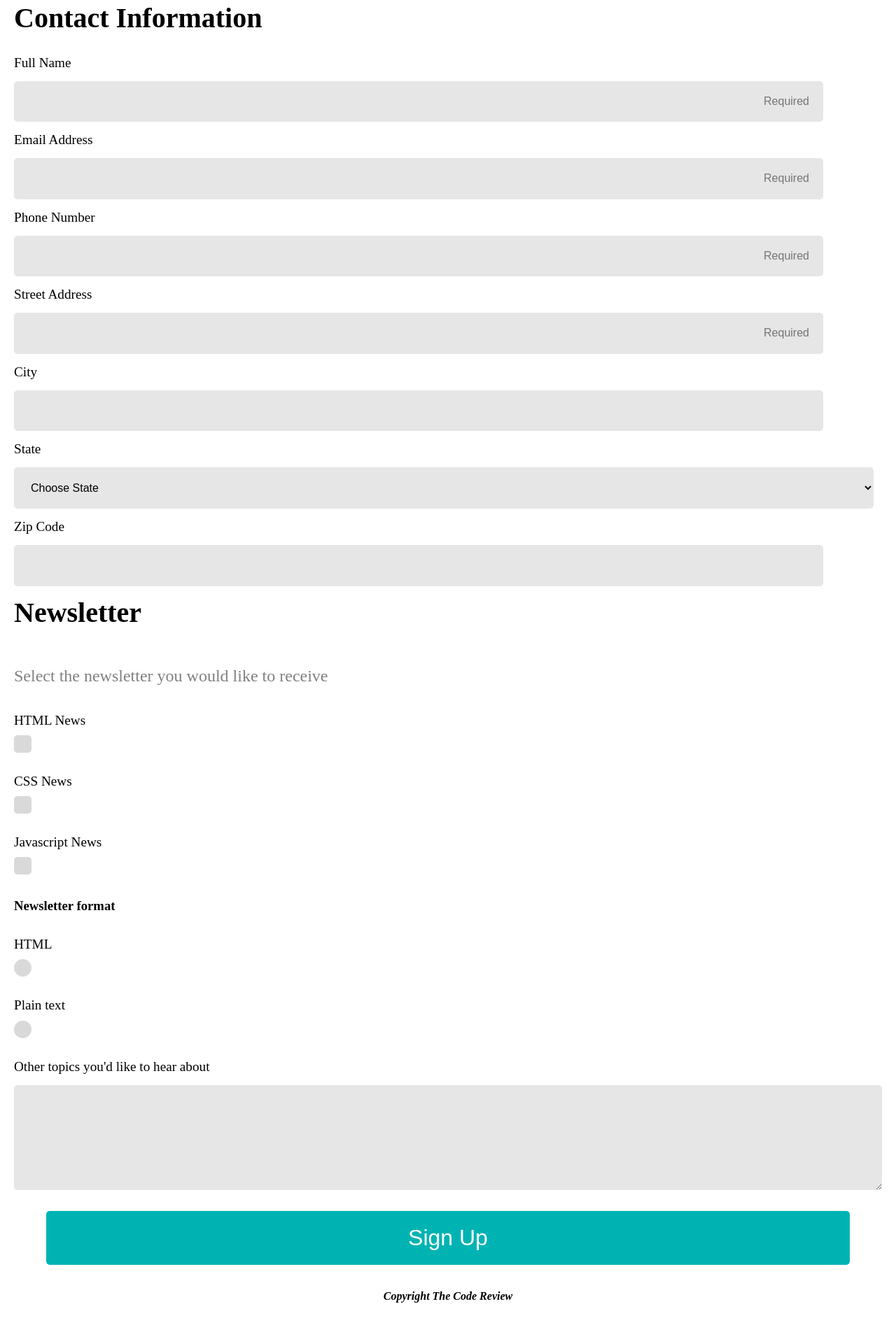
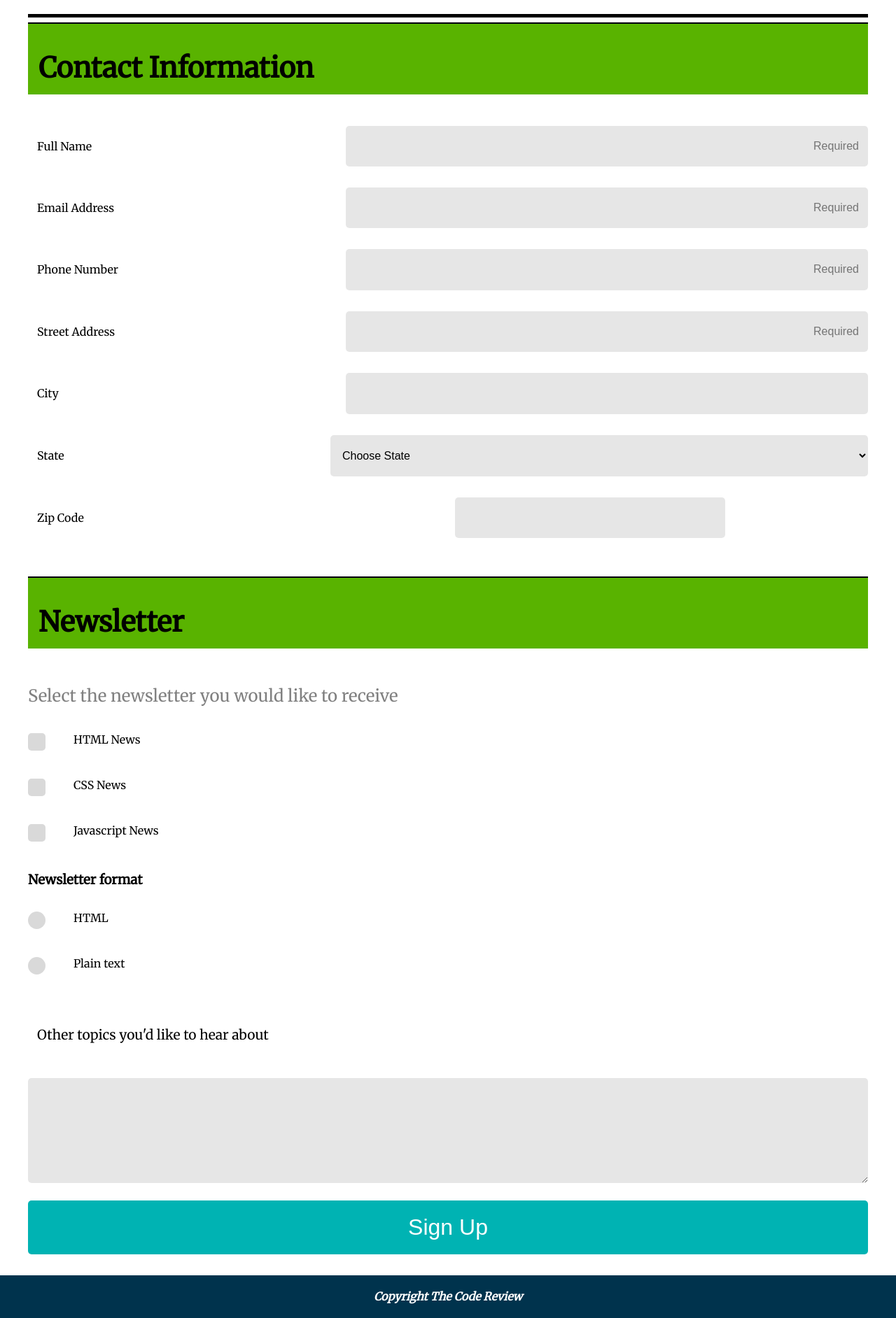
Before and after one commit to heidirochelle/techdegree_project_3, a plain HTML site: page index.html in a window 1280 px wide. Shown: the part 285-2169 px from the top of the page at 70% size. Drawn offline with Linux system fonts and the light colour scheme.

Commit message:
Finshing touches
Got inputs to line up. Added transitions and fades to inputs. Im excited!

```diff
--- a/css/styles.css
+++ b/css/styles.css
@@ -17,31 +17,12 @@ h2 {
   text-align: center;
   font-size: 2em;
   color: #404040;
+  margin-top: 45px;
 }
 
 p {
   font-size: 1.5em;
   padding: 0 15px;
-}
-
-.top-p {
-  color: #b3b3b3;
-}
-
-.section-title  {
-  text-align: left;
-  margin: 20px 20px 30px 0;
-  font-size: 2.5em;
-  font-weight: bold;
-}
-
-/* .hr1 {
-  line-height: 3px;
-} */
-
-.p-2 {
-  color: #808080;
-  padding-left: 0;
 }
 
 header,
@@ -51,29 +32,20 @@ footer {
   text-align: center;
 }
 
+header {
+  margin: 0 20px 6.5px;
+  border-bottom: 5px solid black;
+}
+
 footer {
   font-style: italic;
   margin: 0;
+  background-color: #00334d;
+  color: #fff;
 }
 
 label {
-  font-size: 1.2em;
-}
-
-input,
-select {
-  justify-content: center;
-}
-
-legend[section-title] {
-  margin-top: 20px;
-}
-
-
-.contact-info,
-.newsletter {
-  justify-content: center;
-  margin: 0 20px;
+  font-size: 1em;
 }
 
 fieldset {
@@ -82,22 +54,20 @@ fieldset {
   padding: 0;
 }
 
-header {
-  margin: 0 0 15px;
-}
-
 input,
 select {
+  justify-content: center;
   border: none;
   background-color: #e6e6e6;
   border-radius: 5px;
-  padding: 20px;
-  width: 90%;
+  padding: 20px 13px;
+  max-width: 90%;
 }
 
 select {
   cursor: pointer;
   width:99%;
+  padding-right: 3px;
 }
 
 textarea {
@@ -108,19 +78,125 @@ textarea {
   margin: 15px 0;
 }
 
+input,
+select,
+button {
+  margin: 15px 0;
+}
+
+button {
+  align-self: center;
+  cursor: pointer;
+  border: none;
+  width: 100%;
+  margin: 15px 20px 30px;
+  padding: 20px 40px;
+  border-radius: 5px;
+  padding: 20px;
+  background-color: #00b3b3;
+  color: #fff;
+  font-size: 2em;
+}
+
+/*.....class styles.....*/
+
+.top-p {
+  color: #b3b3b3;
+  padding-bottom: 30px;
+}
+
+.section-title  {
+  text-align: left;
+  margin: 20px 0 30px 0;
+  padding-top: 40px;
+  padding-left: 15px;
+  padding-bottom: 15px;
+  font-size: 2.5em;
+  font-weight: bold;
+  background-color: #59b300;
+  width: 100%;
+}
+
+.p-2 {
+  color: #808080;
+  padding-left: 0;
+}
+
+.contact-info,
+.newsletter {
+  justify-content: center;
+  margin: 0 20px;
+}
+
+.newsletter {
+  border-top: 2px solid black;
+  margin-bottom: 20px;
+}
+
+.contact-info {
+  border-top: 2px solid black;
+  margin-bottom: 40px;
+}
+
 .comments {
-  margin-top: 15px;
+  margin-top: 30px;
+}
+
+label.comments {
+  font-size: 1.2em;
 }
 
 .title {
   background-color: #00334d;
   color: #fff;
   max-width: 100%;
-  margin: 0 auto;
-  padding: 38px 50px;
-  font-size: 3em;
+  margin: 0;
+  padding: 30px 25px;
+  font-size: 2em;
+  text-align: center;
 }
 
+
+/*css child selectors*/
+
+legend[section-title] {
+  margin-top: 20px;
+}
+
+input[placeholder] {
+  text-align: right;
+}
+
+
+input[type=text] {
+    transition: ease-in-out, width .35s ease-in-out;
+    transition: background-color 1.5s ease;
+}
+
+input[type=email] {
+    transition: ease-in-out, width .35s ease-in-out;
+    transition: background-color 1.5s ease;
+}
+
+input[type=tel] {
+    transition: ease-in-out, width .35s ease-in-out;
+    transition: background-color 1.5s ease;
+}
+
+input[type=text]:focus {
+    width: 420px;
+
+}
+
+input[type=email]:focus {
+    width: 420px;
+}
+
+input[type=tel]:focus {
+    width: 420px;
+}
+
+/*.....checkbox and radio styles.....*/
 .container {
   display: flex;
   flex-direction: column;
@@ -129,14 +205,12 @@ textarea {
   margin: 15px 0px;
 }
 
-/*.....removes browser default checkbox.....*/
 .container input {
   opacity: 0;
   position: absolute;
   cursor: pointer;
-}
+} /*.....removes browser default checkbox.....*/
 
-/*....creates custom checkbox.....*/
 .checkmark {
   top: 0;
   left: 0;
@@ -145,29 +219,25 @@ textarea {
   margin-top: 10px;
   background-color: #d9d9d9;
   border-radius: 5px;
-}
+} /*....creates custom checkbox.....*/
 
-/*.....checkbox color on hover.....*/
 .container:hover input~ .checkmark {
   background-color: #808080;
-}
+} /*.....checkbox color on hover.....*/
 
-/*.....checkbox color after it is checked.....*/
 .container input:checked~ .checkmark {
     background-color: #1a75ff;
-  }
+} /*.....checkbox color after it is checked.....*/
 
-  /*.....checkmark (hidden when not checked).....*/
 .checkmark:after {
     content: "";
     position: absolute;
     display: none;
-}
+} /*.....checkmark (hidden when not checked).....*/
 
-  /*.....display checkmark.....*/
 .container input:checked ~ .checkmark:after {
     display: block;
-}
+} /*.....display checkmark.....*/
 
 .container .checkmark:after {
   left: 9px;
@@ -180,16 +250,14 @@ textarea {
   -webkit-transform: rotate(45deg);
   -ms-transform: rotate(45deg);
   transform: rotate(45deg);
-}
+} /*.....checkmark style.....*/
 
-/*.....removes browser default radio.....*/
 .container input {
   opacity: 0;
   position: absolute;
   cursor: pointer;
-}
+} /*.....removes browser default radio.....*/
 
-/*....creates custom radio.....*/
 .round {
   top: 0;
   left: 0;
@@ -198,29 +266,25 @@ textarea {
   margin-top: 10px;
   background-color: #d9d9d9;
   border-radius: 50%;
-}
+} /*....creates custom radio.....*/
 
-/*.....radio color on hover.....*/
 .container:hover input~ .round {
   background-color: #808080;
-}
+} /*.....radio color on hover.....*/
 
-/*.....radio color after it is checked.....*/
 .container input:checked~ .round {
     background-color: #1a75ff;
-  }
+} /*.....radio color after it is checked.....*/
 
-  /*.....check (hidden when not checked).....*/
 .round:after {
     content: "";
     position: absolute;
     display: none;
-}
+} /*.....check (hidden when not checked).....*/
 
-  /*.....display check.....*/
 .container input:checked ~ .round:after {
     display: block;
-}
+} /*.....display check.....*/
 
 .container .round:after {
   top: 9px;
@@ -230,32 +294,93 @@ textarea {
   border-radius: 50%;
   background: white;
   margin: 31px -1px;
+} /*.....radio button style after checked.....*/
+
+/*.....media queries....*/
+
+@media (min-width: 769px) {
+
+  main,
+  .contact-info,
+  .newsletter {
+    max-width: 100%;
+    display: flex;
+  }
+
+
+  header {
+    margin-left: 40px;
+    margin-right: 40px;
+  }
+
+  main {
+    margin-left: 20px;
+    margin-right: 20px;
   }
 
   input,
-select,
-button {
-  margin: 15px 0;
+  select {
+    float: right;
+  }
+
+  select {
+    min-width: 64%;
+  }
+
+  label {
+    position: relative;
+    float: left;
+    margin: 15px 50px 15px 0;
+    padding: 20px 13px;
+  }
+
+  input#zip {
+    max-width: 30%;
+    margin-right: 12.75em;
+  }
+
+  .options {
+    width: 60%;
+    margin-left: 20px;
+  }
+
+  .title {
+    max-width: 100%;
+    margin: 0;
+    padding-right: 0;
+    font-size: 3em;
+    text-align: center;
+    max-width: 100%;
+  }
+
+  .container {
+  display: block;
+  position: relative;
+  padding-left: 65px;
+  margin-bottom: 12px;
+  padding-top: 0;
+}
+
+  .checkmark {
+    position: absolute;
+    margin-top: 0;
+  }
+
+  .container .checkmark:after {
+    margin: 0;
+  }
+
+.round {
+  position: absolute;
+  margin-top: 0;
+}
+
+.container .round:after {
+  margin: 0;
 }
 
   button {
-  align-self: center;
-  cursor: pointer;
-  border: none;
-  width: 92.6%;
-  margin: 15px 20px 15px;
-  padding: 20px 40px;
-  border-radius: 5px;
-  padding: 20px;
-  background-color: #00b3b3;
-  color: #fff;
-  font-size: 2em;
+    max-width: 100%;
+    margin: 10px;
   }
-
-input[placeholder] {
-  text-align: right;
 }
-
-select option:first-child {
-  color:red;
-}
--- a/index.html
+++ b/index.html
@@ -3,43 +3,62 @@
 <head>
   <link rel="stylesheet" href="css/normalize.css">
   <link rel="stylesheet" href="css/styles.css">
-
+  <link href="https://fonts.googleapis.com/css?family=Merriweather" rel="stylesheet">
+  <style>
+    body {
+      font-family: 'Merriweather', serif;
+    }
+    input:focus {
+      background-color: #bfbfbf;
+      outline: none;
+    }
+  </style>
   <title>Online Registration Form</title>
   <meta name="viewport" content="width=device-width, initial-scale=1">
 </head>
 
 <body>
+  <h1 class="title">The Code Review</h1>
   <header>
-    <h1 class="title">The Code Review</h1>
     <h2>Sign up for our newsletter</h2>
     <p class="top-p">Get the latest news on how your code is doing right in your inbox</p>
   </header>
 
   <main>
 
-
+  <form>
     <section class="contact-info">
-      <form>
       <fieldset>
           <legend class="section-title">Contact Information</legend>
 
+        <div class="inputs">
           <label for="name">Full Name</label>
-        <input type="name" id="name" name="user_name" required placeholder="Required">
+          <input class="options" type="text" id="name" name="user_name" required placeholder="Required">
+        </div>
 
+        <div class="inputs">
           <label for="mail">Email Address</label>
-        <input type="email" id="mail" name="user_email" required placeholder="Required">
+          <input class="options" type="email" id="mail" name="user_email" required placeholder="Required">
+        </div>
 
+        <div class="inputs">
           <label for="tel">Phone Number</label>
-        <input type="tel" id="tel" name="user_tel" required placeholder="Required">
+          <input class="options" type="tel" id="tel" name="user_tel" required placeholder="Required">
+        </div>
 
+        <div class="inputs">
           <label for="address">Street Address</label>
-        <input type="text" id="address" name="user_address" required placeholder="Required">
+          <input class="options" type="text" id="address" name="user_address" required placeholder="Required">
+        </div>
 
+        <div class="inputs">
           <label for="city">City</label>
-        <input type="text" id="city" name="user_city">
+          <input class="options" type="text" id="city" name="user_city">
+        </div>
 
+        <div class="inputs">
           <label for="state">State</label>
-        <select type="state" id="state" name="state">
+          <select class="options" id="state" name="state">
             <option value="" disabled selected>Choose State</option>
             <option value="alabama">Alabama</option>
             <option value="alaska">Alaska</option>
@@ -92,16 +111,16 @@
             <option value="wisconsin">Wisconsin</option>
             <option value="wyoming">Wyoming</option>
           </select>
+        </div>
 
+        <div class="inputs">
           <label for="zip">Zip Code</label>
-            <input type="text" id="zip" name="user_zip">
+          <input class="options" type="text" id="zip" name="user_zip">
+        </div>
           </fieldset>
-        </form>
       </section>
 
       <section class="newsletter">
-
-        <form action="index.html" method="post">
         <fieldset>
             <legend class="section-title">Newsletter</legend>
 
@@ -137,12 +156,12 @@
           </fieldset>
 
         <label class="comments" for="comments">Other topics you'd like to hear about</label>
-        <textarea rows="6" cols="30" type="text" id="comments" name="user_comments"></textarea>
+        <textarea rows="6" cols="30" id="comments" name="user_comments"></textarea>
 
         <button type="submit">Sign Up</button>
 
+      </section>
     </form>
-    </section>
   </main>
 
   <footer>
```
Lines whose indentation alone changed are shown as unchanged.
